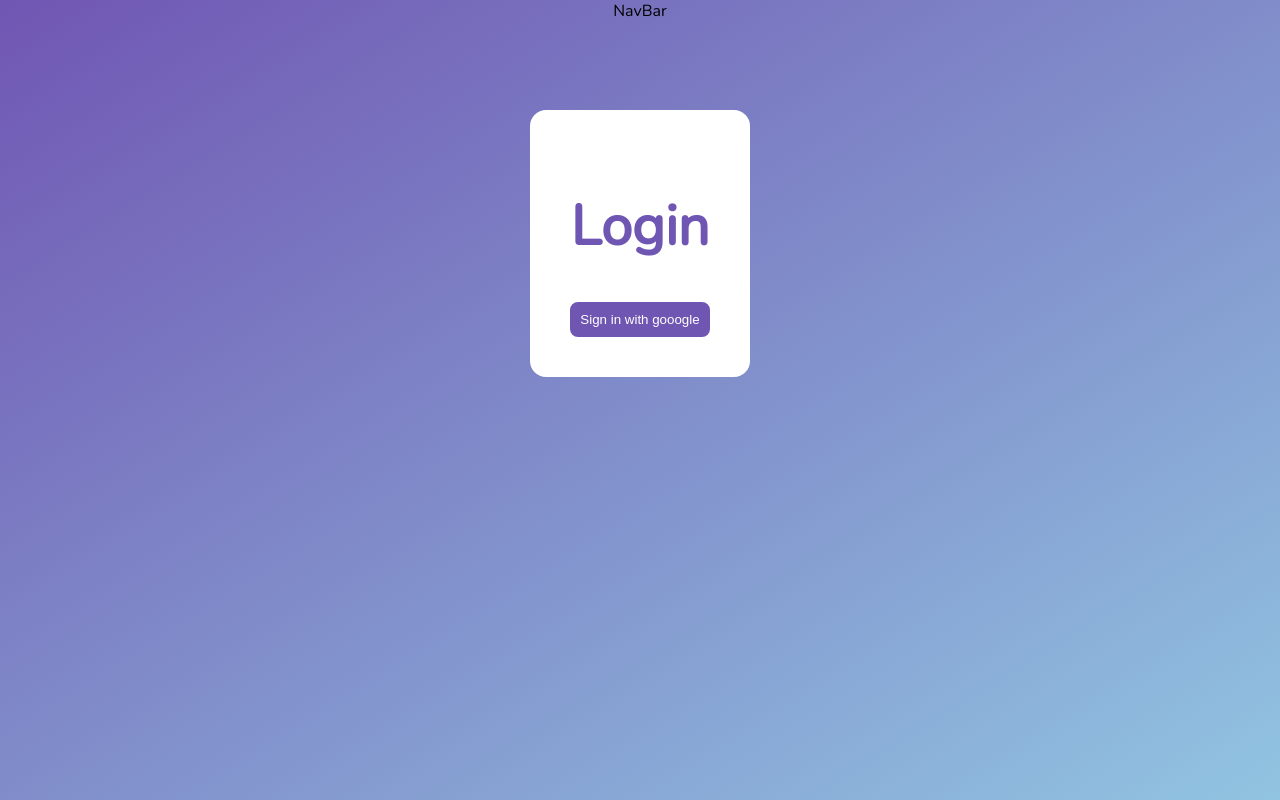
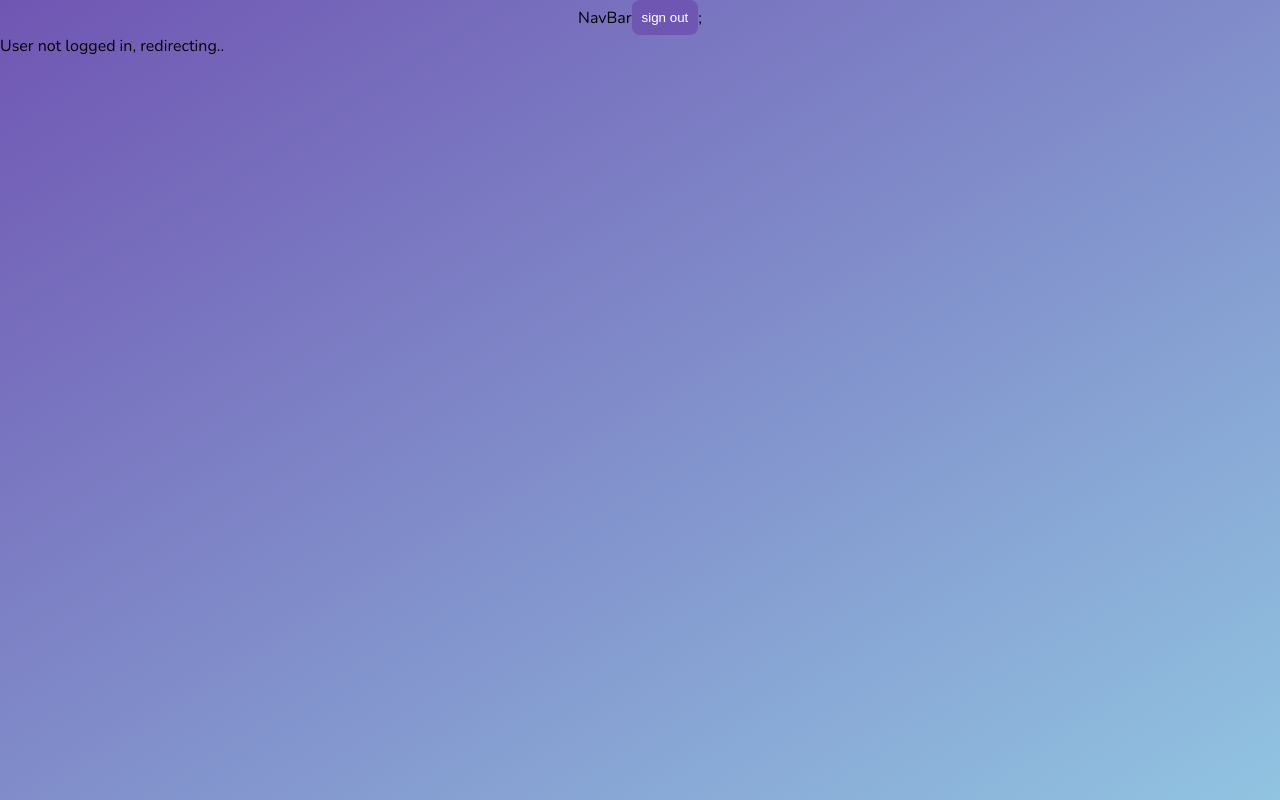
Before and after one commit to arangace/ReadyFourTomorrow, a Next.js app: page / in a window 1280 px wide. Built offline with nearby package versions, Linux system fonts and the light colour scheme; no server answers.

Commit message:
fixed issues with logging in

```diff
--- a/components/homePage/HomePage.tsx
+++ b/components/homePage/HomePage.tsx
@@ -13,7 +13,10 @@ type UserEvents = {
 const HomePage = () => {
   const { data, status } = useSession();
   const [userEvents, setUserEvents] = useState<UserEvents>([]);
-
+  const handleSignOut = () => {
+    console.log("signing out..");
+    signOut({ callbackUrl: "/login" });
+  };
   useEffect(() => {
     const getCalendarData = async () => {
       const calendarEvents = await fetchData();
@@ -44,13 +47,11 @@ const HomePage = () => {
     <MainContent>
       {data && <h1>Hi {data.user?.name}, are you Ready For Tomorrow?</h1>}
       {userEvents.map((event, index) => (
-        <>
-          <div key={index}>
-            {event.name} {event.time}
-          </div>
-        </>
+        <div key={index}>
+          {event.name} {event.time}
+        </div>
       ))}
-      <SignOutButton onClick={() => signOut()}>sign out</SignOutButton>;
+      <SignOutButton onClick={handleSignOut}>sign out</SignOutButton>;
     </MainContent>
   );
 };
--- a/components/navbar/Navbar.tsx
+++ b/components/navbar/Navbar.tsx
@@ -1,8 +1,18 @@
 import React from "react";
 import { NavContainer } from "./NavbarStyles";
+import { signOut } from "next-auth/react";
+import { SignOutButton } from "../homePage/HomeStyles";
 
 const Navbar = () => {
-  return <NavContainer>NavBar</NavContainer>;
+  return (
+    <NavContainer>
+      NavBar
+      <SignOutButton onClick={() => signOut({ callbackUrl: "/login" })}>
+        sign out
+      </SignOutButton>
+      ;
+    </NavContainer>
+  );
 };
 
 export default Navbar;
--- a/pages/index.tsx
+++ b/pages/index.tsx
@@ -1,24 +1,22 @@
 import Head from "next/head";
 import HomePage from "../components/homePage/HomePage";
-import LoginPage from "../components/loginPage/LoginPage";
+import LoginPage from "./login";
 import { Suspense, useEffect, useState } from "react";
 import { useSession, signOut, getSession } from "next-auth/react";
+import { useRouter } from "next/router";
 
 export default function Home() {
   const [isLoggedIn, setIsLoggedIn] = useState(false);
+  const router = useRouter();
+
   const loginHandler = () => {
     setIsLoggedIn(!isLoggedIn);
   };
   const { data, status } = useSession();
 
-  useEffect(() => {
-    const fetchData = async () => {
-      const session = await getSession();
-      // console.log("session");
-      // console.log(session);
-    };
-    fetchData();
-  }, [data]);
+  if (status === "unauthenticated") {
+    signOut({ callbackUrl: "/login" });
+  }
 
   return (
     <>
@@ -36,7 +34,7 @@ export default function Home() {
           <HomePage />
         </Suspense>
       ) : (
-        <LoginPage loginButtonHandler={loginHandler} />
+        <div>User not logged in, redirecting..</div>
       )}
     </>
   );
--- a/components/loginPage/LoginPage.tsx
+++ b/pages/login/index.tsx
@@ -10,7 +10,7 @@ const LoginPage = ({ loginButtonHandler }: LoginPageInformation) => {
       <Wrapper>
         <MainHeader>Login</MainHeader>
         {/* <LoginForm loginButtonHandler={loginButtonHandler}></LoginForm> */}
-        <LoginButton onClick={() => signIn("google")}>
+        <LoginButton onClick={() => signIn("google", { callbackUrl: "/" })}>
           Sign in with gooogle
         </LoginButton>
       </Wrapper>
```
Also changed, not shown: pages/login/LoginStyles.ts (renamed from components/loginPage/LoginStyles.ts).
